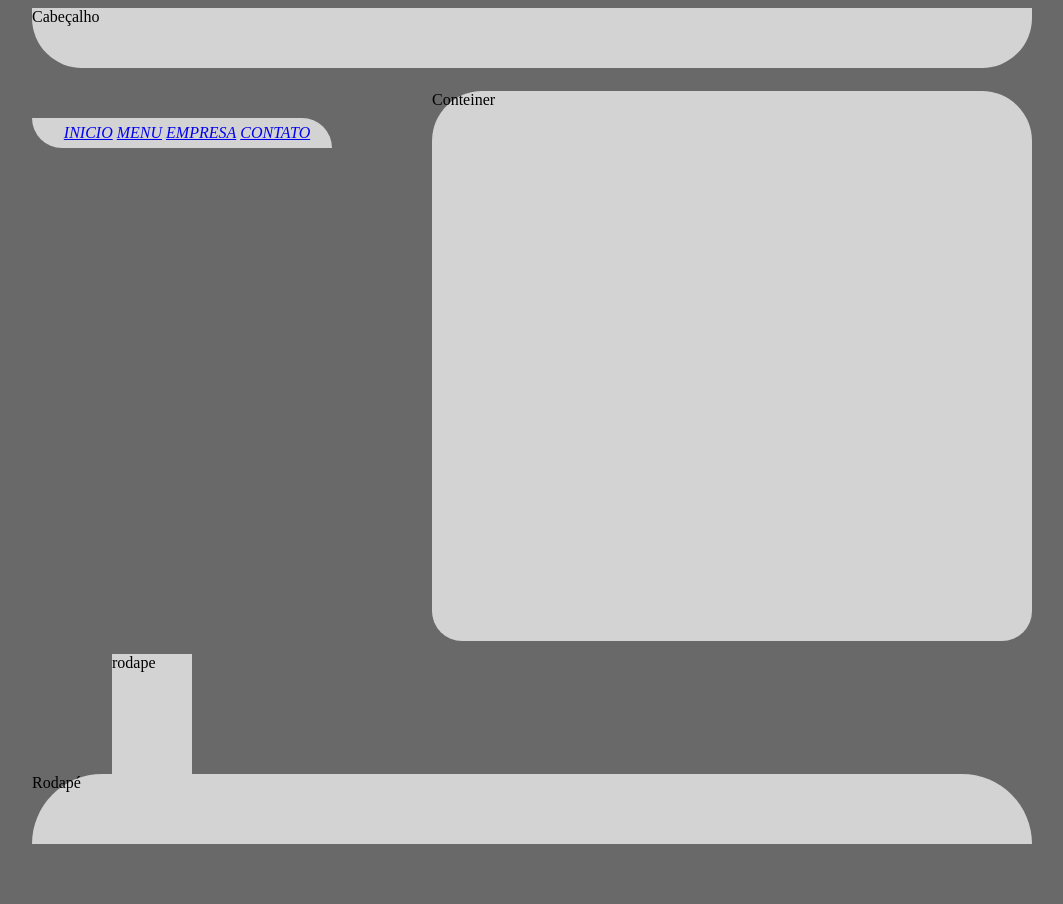
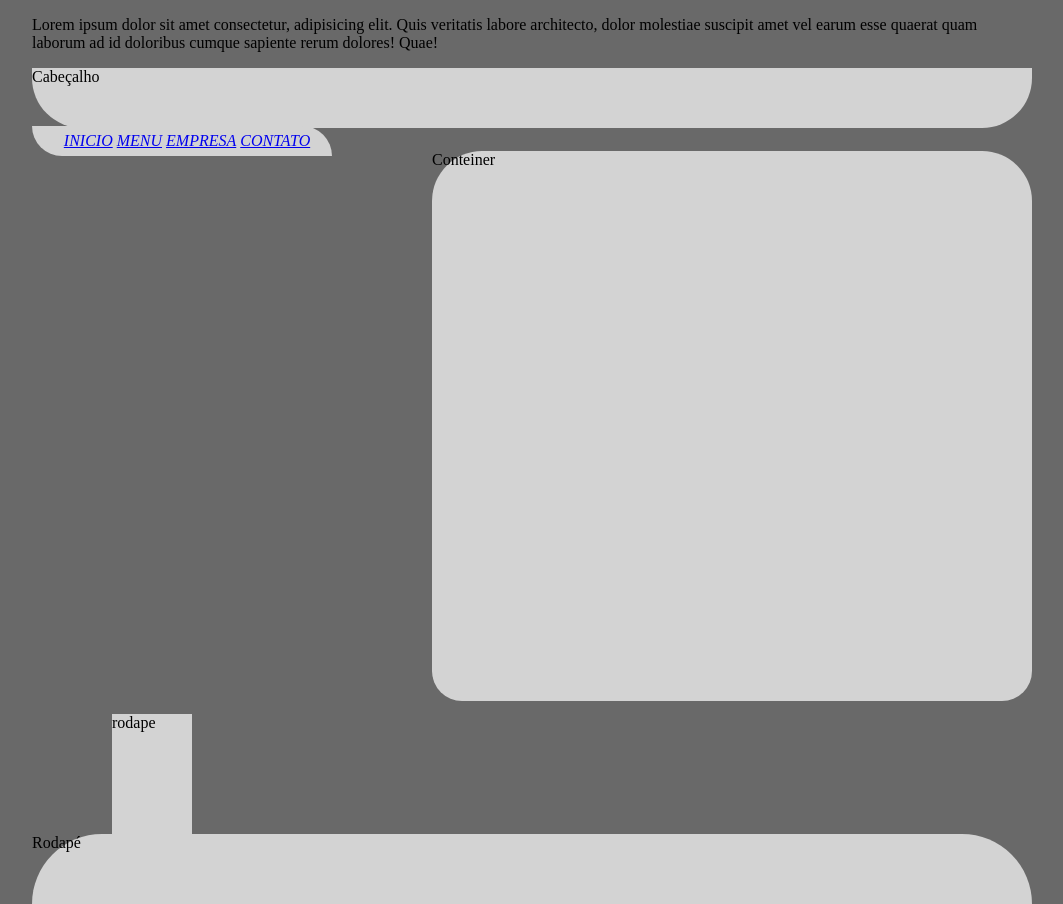
Before and after one commit to nacris/HTML2, a plain HTML site: page index.html in a window 1280 px wide. Shown: the whole page, without its empty margins (76-1139 px from the left). Before the commit the page ends 844 px from the top, so only its background shows below. Drawn offline with Linux system fonts and the light colour scheme.

Commit message:
alteração

```diff
--- a/index.html
+++ b/index.html
@@ -9,6 +9,7 @@
 	<title>Donna Hamburgueria</title>
 </head>
 <body>
+<p>Lorem ipsum dolor sit amet consectetur, adipisicing elit. Quis veritatis labore architecto, dolor molestiae suscipit amet vel earum esse quaerat quam laborum ad id doloribus cumque sapiente rerum dolores! Quae!</p>
 
 <link rel="stylesheet" type="text/css" href="formulario.html">
 <link rel="stylesheet" type="text/css" href="contato.html">
```
